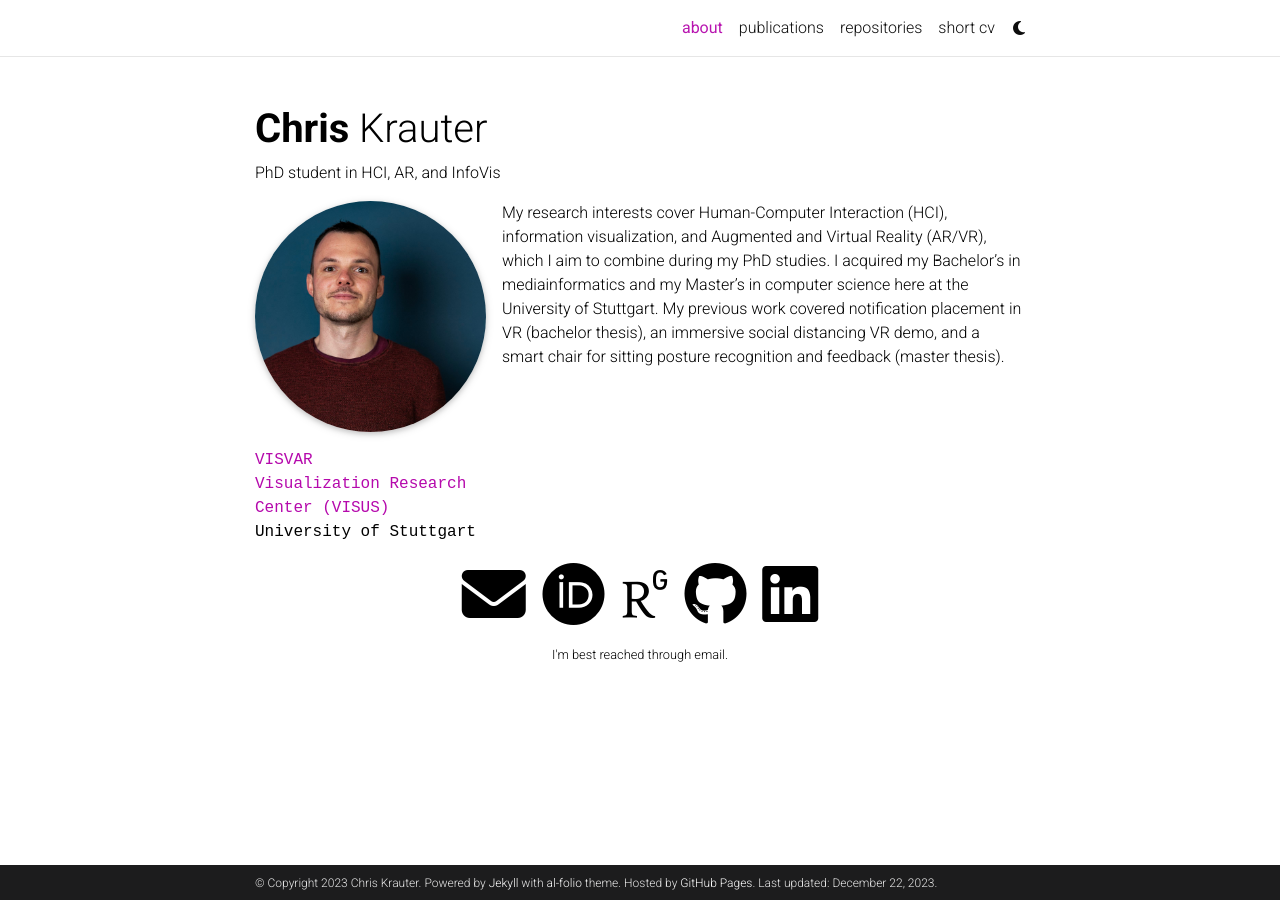
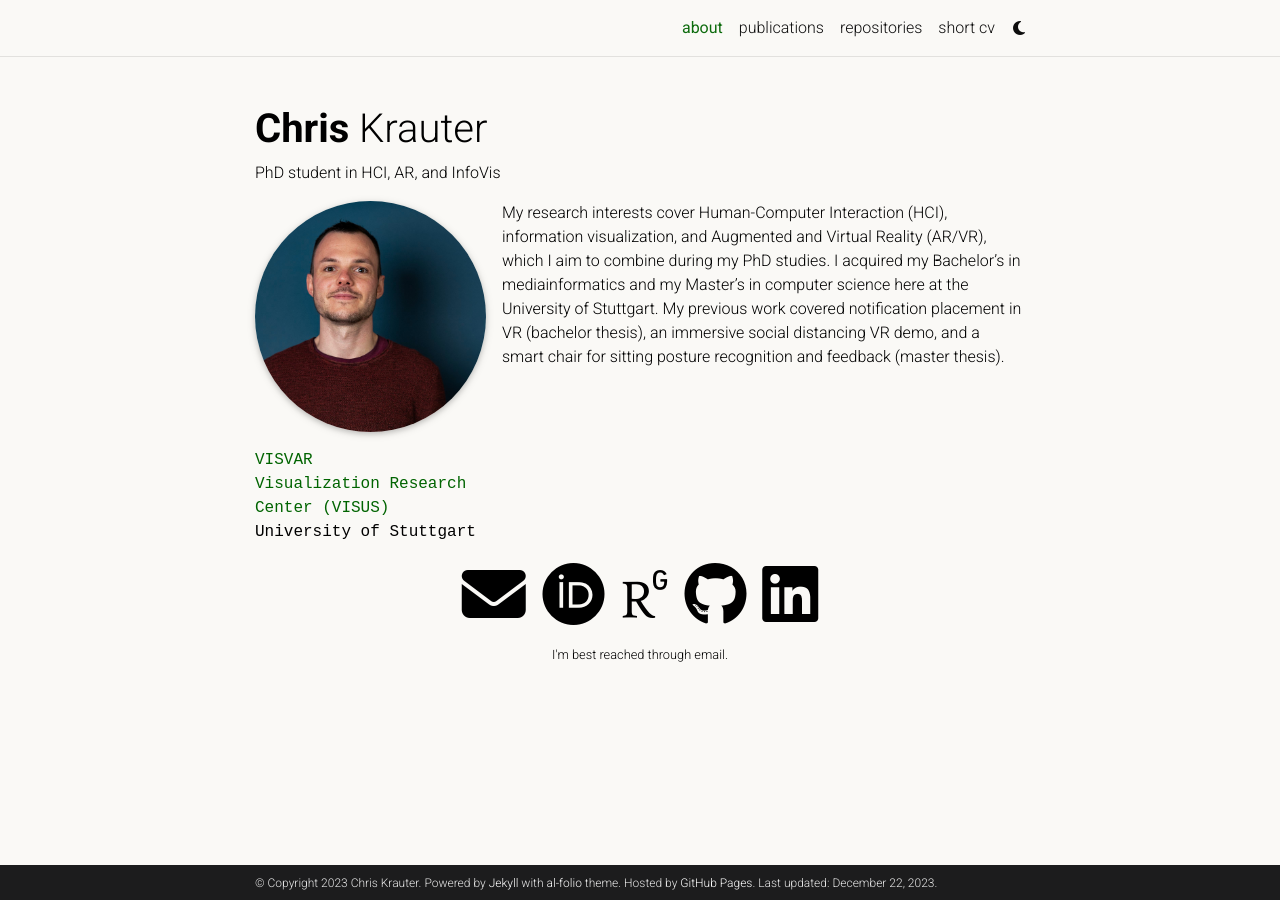
Before and after one commit to ChristianKrauter/ChristianKrauter.github.io, a Jekyll site: the page built from _pages/about.md, in a window 1280 px wide. Built offline with Jekyll 4.4.1, drawn with Linux system fonts in a browser that asks for light colours; full-size pictures stand in for the smaller copies a plugin makes; some web fonts are replaced; comment, search, counter and statistics services are not loaded; a style sheet for code colours, icons or effects is not loaded.

Commit message:
Changes theme colors

```diff
--- a/_sass/_themes.scss
+++ b/_sass/_themes.scss
@@ -3,19 +3,19 @@
  ******************************************************************************/
 
 :root {
-  --global-bg-color: #{$white-color};
+  --global-bg-color: #FAF9F6;
   --global-code-bg-color: #{$code-bg-color-light};
   --global-text-color: #{$black-color};
   --global-text-color-light: #{$grey-color};
-  --global-theme-color: #{$purple-color};
-  --global-hover-color: #{$purple-color};
+  --global-theme-color: #006400;
+  --global-hover-color: #32CD32;
   --global-hover-text-color: #{$white-color};
   --global-footer-bg-color: #{$grey-color-dark};
   --global-footer-text-color: #{$grey-color-light};
   --global-footer-link-color: #{$white-color};
   --global-distill-app-color: #{$grey-color};
   --global-divider-color: rgba(0,0,0,.1);
-  --global-card-bg-color: #{$white-color};
+  --global-card-bg-color: #FAF9F6;
 
   --global-tip-block: #42b983;
   --global-tip-block-bg: #e2f5ec;
@@ -52,15 +52,15 @@
   --global-code-bg-color: #{$code-bg-color-dark};
   --global-text-color: #{$grey-color-light};
   --global-text-color-light: #{$grey-color-light};
-  --global-theme-color: #{$cyan-color};
-  --global-hover-color: #{$cyan-color};
+  --global-theme-color: #32CD32;
+  --global-hover-color: #00FF00;
   --global-hover-text-color: #{$white-color};
-  --global-footer-bg-color: #{$grey-color-light};
-  --global-footer-text-color: #{$grey-color-dark};
-  --global-footer-link-color: #{$black-color};
+  --global-footer-bg-color: #{$black-color};
+  --global-footer-text-color: #FAF9F6;
+  --global-footer-link-color: #FAF9F6;
   --global-distill-app-color: #{$grey-color-light};
   --global-divider-color: #424246;
-  --global-card-bg-color: #{$grey-900};
+  --global-card-bg-color: #{$grey-color-dark};
 
   --global-tip-block: #42b983;
   --global-tip-block-bg: #e2f5ec;
```
